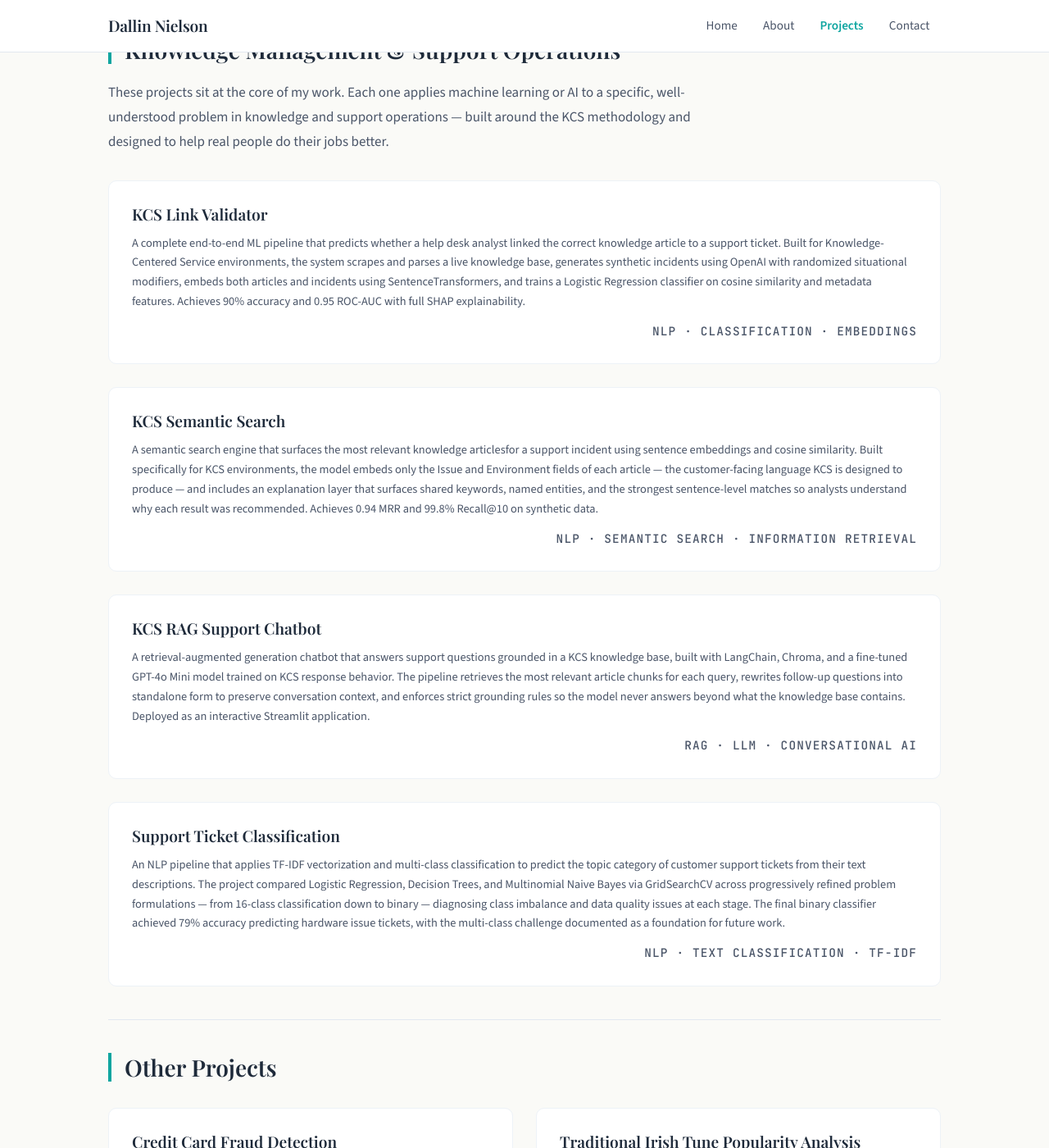
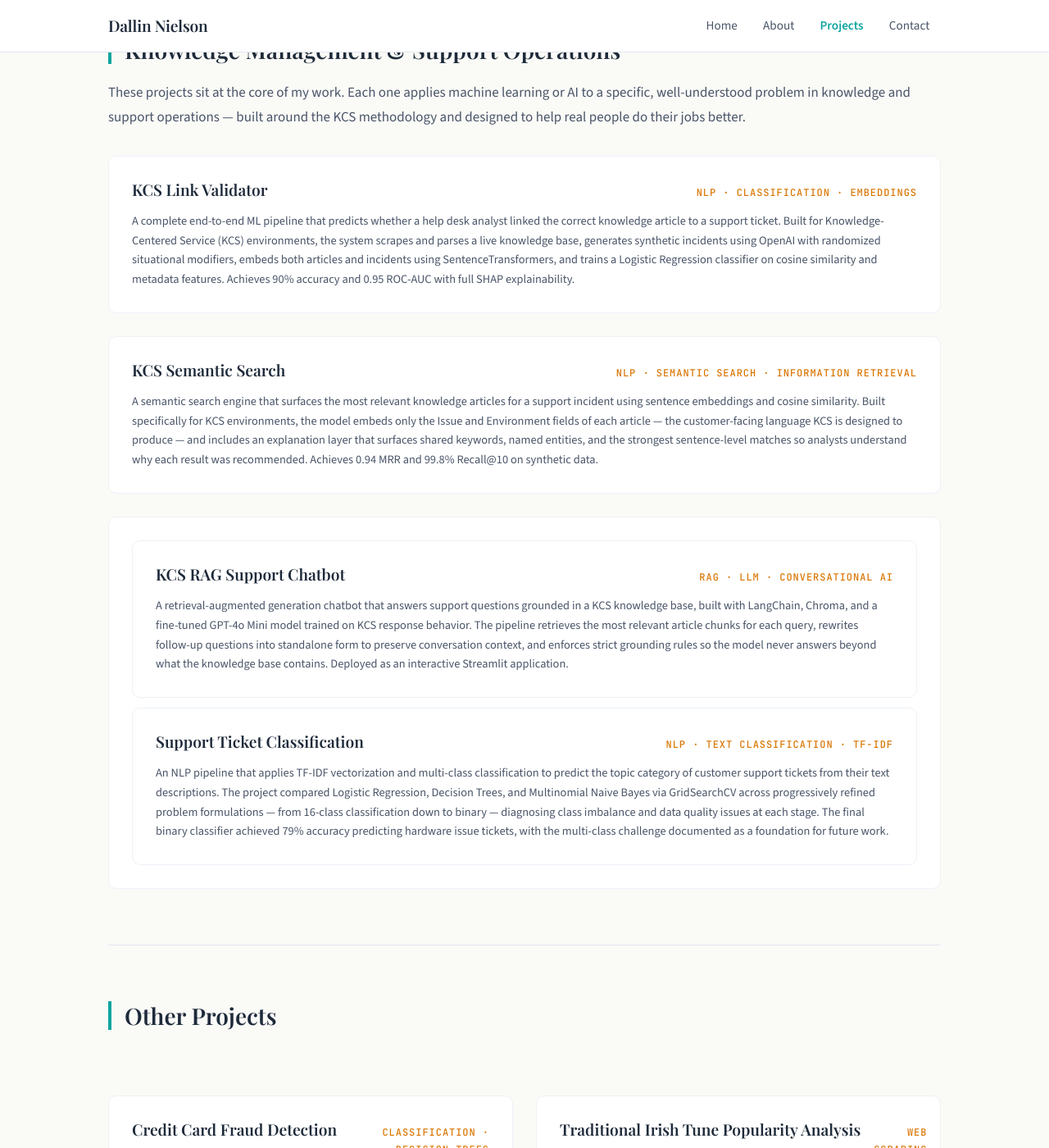
Before and after one commit to Daly-Llama/Daly-Llama.github.io, a Jekyll site: the page built from projects.md, in a window 1280 px wide and 1400 px high, scrolled down 284 px. Shown: the whole window at 82% size. Built offline with Jekyll 4.4.1, drawn with Linux system fonts in a browser that asks for light colours; some of the changed text lies outside the part shown.

Commit message:
Update projects.md

```diff
--- a/projects.md
+++ b/projects.md
@@ -16,60 +16,56 @@ description: "Data science and machine learning projects by Dallin Nielson."
 
   <!-- KNOWLEDGE MANAGEMENT & SUPPORT OPERATIONS -->
   <h2 class="section-heading" id="knowledge-management">Knowledge Management & Support Operations</h2>
-  <p style="color: var(--text-secondary); margin-bottom: 2rem; max-width: 720px;">
+  <p style="color: var(--text-secondary); margin-bottom: 2rem;">
     These projects sit at the core of my work. Each one applies machine learning or AI to a specific, well-understood problem in knowledge and support operations — built around the KCS methodology and designed to help real people do their jobs better.
   </p>
 
   <div class="projects-list">
 
     <!-- PROJECT 1 -->
-    <div class="project-card">
-      <h3>KCS Link Validator</h3>
+    <a class="project-card" href="https://github.com/Daly-Llama/link_validator" target="_blank" rel="noopener">
+      <div class="project-card-header">
+        <h3>KCS Link Validator</h3>
+        <span class="project-label">NLP · Classification · Embeddings</span>
+      </div>
       <p>
-        A complete end-to-end ML pipeline that predicts whether a help desk analyst linked the correct knowledge article to a support ticket. Built for Knowledge-Centered Service environments, the system scrapes and parses a live knowledge base, generates synthetic incidents using OpenAI with randomized situational modifiers, embeds both articles and incidents using SentenceTransformers, and trains a Logistic Regression classifier on cosine similarity and metadata features. Achieves 90% accuracy and 0.95 ROC-AUC with full SHAP explainability.
+        A complete end-to-end ML pipeline that predicts whether a help desk analyst linked the correct knowledge article to a support ticket. Built for Knowledge-Centered Service (KCS) environments, the system scrapes and parses a live knowledge base, generates synthetic incidents using OpenAI with randomized situational modifiers, embeds both articles and incidents using SentenceTransformers, and trains a Logistic Regression classifier on cosine similarity and metadata features. Achieves 90% accuracy and 0.95 ROC-AUC with full SHAP explainability.
       </p>
-      <p class="project-label">NLP · Classification · Embeddings</p>
-      <div class="project-links">
-        <a href="https://github.com/Daly-Llama/link_validator" target="_blank" rel="noopener">GitHub</a>
-      </div>
-    </div>
+    </a>
 
     <!-- PROJECT 2 -->
-    <div class="project-card">
-      <h3>KCS Semantic Search</h3>
+    <a class="project-card" href="https://github.com/Daly-Llama/semantic_search" target="_blank" rel="noopener">
+      <div class="project-card-header">
+        <h3>KCS Semantic Search</h3>
+        <span class="project-label">NLP · Semantic Search · Information Retrieval</span>
+      </div>
       <p>
-        A semantic search engine that surfaces the most relevant knowledge articlesfor a support incident using sentence embeddings  and cosine similarity. Built specifically for KCS environments, the model embeds only the Issue and Environment fields of each article — the customer-facing language KCS is designed to produce — and includes an explanation layer that surfaces shared keywords, named entities, and the strongest sentence-level matches so analysts understand why each result was recommended. Achieves 0.94 MRR and 99.8% Recall@10 on synthetic data.
+        A semantic search engine that surfaces the most relevant knowledge articles for a support incident using sentence embeddings and cosine similarity. Built specifically for KCS environments, the model embeds only the Issue and Environment fields of each article — the customer-facing language KCS is designed to produce — and includes an explanation layer that surfaces shared keywords, named entities, and the strongest sentence-level matches so analysts understand why each result was recommended. Achieves 0.94 MRR and 99.8% Recall@10 on synthetic data.
       </p>
-      <p class="project-label">NLP · Semantic Search · Information Retrieval</p>
-      <div class="project-links">
-        <a href="https://github.com/Daly-Llama/semantic_search" target="_blank" rel="noopener">GitHub</a>
-      </div>
-    </div>
+    </a>
 
     <!-- PROJECT 3 -->
     <div class="project-card">
-      <h3>KCS RAG Support Chatbot</h3>
+    <a class="project-card" href="https://github.com/Daly-Llama/kcs_chatbot" target="_blank" rel="noopener">
+      <div class="project-card-header">
+        <h3>KCS RAG Support Chatbot</h3>
+        <span class="project-label">RAG · LLM · Conversational AI</span>
+      </div>
       <p>
-        A retrieval-augmented generation chatbot that answers support questions grounded in a KCS knowledge base, built with LangChain, Chroma, and a fine-tuned GPT-4o Mini model trained on KCS response behavior. The
-        pipeline retrieves the most relevant article chunks for each query, rewrites follow-up questions into standalone form to preserve conversation context, and enforces strict grounding rules so the model never answers beyond what the knowledge base contains. Deployed as an interactive Streamlit application.
+        A retrieval-augmented generation chatbot that answers support questions grounded in a KCS knowledge base, built with LangChain, Chroma, and a fine-tuned GPT-4o Mini model trained on KCS response behavior. The pipeline retrieves the most relevant article chunks for each query, rewrites follow-up questions into standalone form to preserve conversation context, and enforces strict grounding rules so the model never answers beyond what the knowledge base contains. Deployed as an interactive Streamlit application.
       </p>
-      <p class="project-label">RAG · LLM · Conversational AI</p>
-      <div class="project-links">
-        <a href="https://github.com/Daly-Llama/kcs_chatbot" target="_blank" rel="noopener">GitHub</a>
-      </div>
-    </div>
+    </a>
 
     <!-- PROJECT 4 -->
-    <div class="project-card">
-      <h3>Support Ticket Classification</h3>
+    <a class="project-card" href="https://github.com/Daly-Llama/ticket_classifier" target="_blank" rel="noopener">
+      <div class="project-card-header">
+        <h3>Support Ticket Classification</h3>
+        <span class="project-label">NLP · Text Classification · TF-IDF</span>
+      </div>
       <p>
         An NLP pipeline that applies TF-IDF vectorization and multi-class classification to predict the topic category of customer support tickets from their text descriptions. The project compared Logistic Regression, Decision Trees, and Multinomial Naive Bayes via GridSearchCV across progressively refined problem formulations — from 16-class classification down to binary — diagnosing class imbalance and data quality issues at each stage. The final binary classifier achieved 79% accuracy predicting hardware issue tickets, with the multi-class challenge documented as a foundation for future work.
       </p>
-      <p class="project-label">NLP · Text Classification · TF-IDF</p>
-      <div class="project-links">
-        <a href="https://github.com/Daly-Llama/ticket_classifier" target="_blank" rel="noopener">GitHub</a>
-      </div>
-    </div>
+    </a>
   </div>
 
 
@@ -81,29 +77,27 @@ description: "Data science and machine learning projects by Dallin Nielson."
 
   <div class="projects-grid" style="margin-top: 2rem;">
 
-    <!-- PROJECT 6 -->
-    <div class="project-card">
-      <h3>Credit Card Fraud Detection</h3>
+    <!-- PROJECT 5 -->
+    <a class="project-card" href="https://github.com/Daly-Llama/fraud_detection" target="_blank" rel="noopener">
+      <div class="project-card-header">
+        <h3>Credit Card Fraud Detection</h3>
+        <span class="project-label">Classification · Decision Trees</span>
+      </div>
       <p>
         A Decision Tree classifier that predicts fraudulent credit card transactions across 1 million records, designed with regulatory transparency as an explicit requirement alongside accuracy. The model achieves 100% recall on fraud cases in the test set — missing only 2 of 26,131 fraudulent transactions — while remaining fully interpretable: every decision can be traced through the tree and explained to auditors. Includes cross-validation and a documented deployment recommendation that prioritizes analyst oversight over automated blocking.
       </p>
-      <p class="project-label">Classification · Decision Trees</p>
-      <div class="project-links">
-        <a href="https://github.com/Daly-Llama/fraud_detection" target="_blank" rel="noopener">GitHub</a>
+    </a>
+
+    <!-- PROJECT 6 -->
+    <a class="project-card" href="https://github.com/Daly-Llama/irish_music_analysis" target="_blank" rel="noopener">
+      <div class="project-card-header">
+        <h3>Traditional Irish Tune Popularity Analysis</h3>
+        <span class="project-label">Web Scraping · EDA</span>
       </div>
-    </div>
-
-    <!-- PROJECT 7 -->
-    <div class="project-card">
-      <h3>Traditional Irish Tune Popularity Analysis</h3>
       <p>
         An end-to-end data project that scrapes, parses, and cleans unstructured session data from a live traditional Irish music community site, then applies exploratory analysis to surface patterns in tune popularity, regional variation, and session frequency. Demonstrates the full pipeline from raw web data to structured insight.
       </p>
-      <p class="project-label">Web Scraping · EDA</p>
-      <div class="project-links">
-        <a href="https://github.com/Daly-Llama/session_tunes" target="_blank" rel="noopener">GitHub</a>
-      </div>
-    </div>
+    </a>
 
   </div>
 
```
